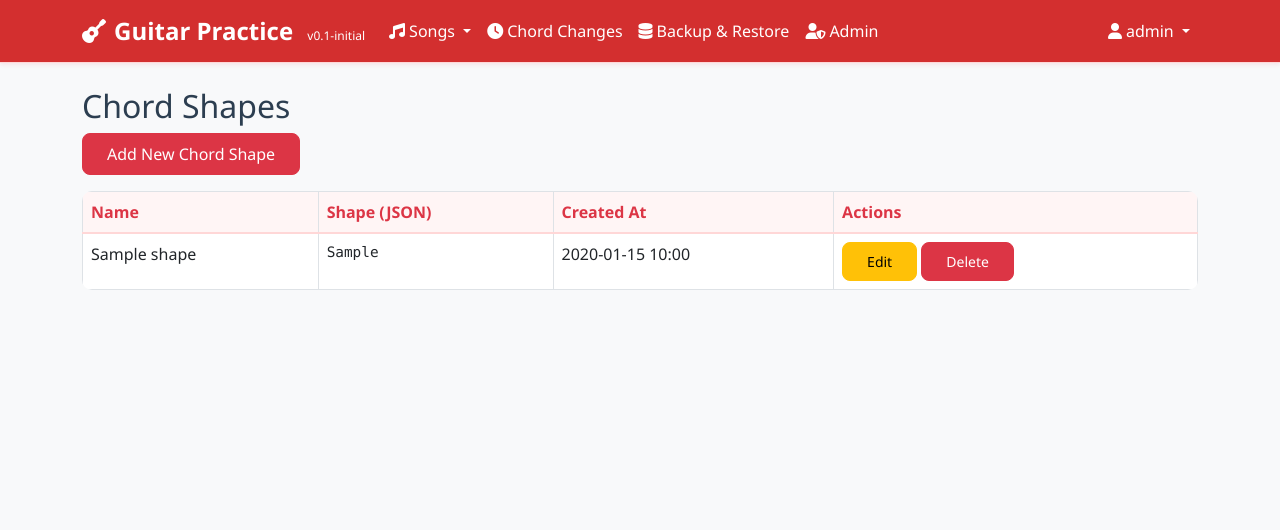
After one commit to stevencoutts/guitar-webapp, a Flask app: page /admin/chords in a window 1280 px wide. The commit adds this page. Shown: the top 530 px of the page. Run offline with Flask 3, Linux system fonts and the light colour scheme; a user stored in the database is signed in; tables that the repository leaves empty hold one stand-in row (values such as "Sample post"); some libraries are stand-ins or nearby versions.

Commit message:
Add chord fingering GUI

```diff
--- a/app.py
+++ b/app.py
@@ -147,6 +147,18 @@ class ChordPair(db.Model):
     @property
     def display_name(self):
         return f"{self.first_chord}→{self.second_chord}"
+
+class ChordShape(db.Model):
+    id = db.Column(db.Integer, primary_key=True)
+    name = db.Column(db.String(20), unique=True, nullable=False)
+    shape = db.Column(db.Text, nullable=False)  # JSON string representing the shape
+    created_at = db.Column(db.DateTime, default=datetime.utcnow)
+
+    def get_shape(self):
+        try:
+            return json.loads(self.shape)
+        except Exception:
+            return None
 
 @login_manager.user_loader
 def load_user(user_id):
@@ -861,39 +873,32 @@ def chord_pair_history(chord_pair):
 @app.route('/chord/<chord_name>')
 def get_chord_diagram(chord_name):
     """Generate a basic chord diagram"""
-    # Basic chord shapes (fret positions for each string in EADGBE order)
-    # Each chord is defined as a list of tuples, one for each string from low E to high E
-    # Each tuple contains (fret_number, symbol) where:
-    # - fret_number: 0 for open string, 1-12 for fretted notes
-    # - symbol: 'x' for muted string, or the finger number (1-4) for fretted notes
-    # Example: 'C' chord [(0, 'x'), (1, 1), (0, 0), (2, 2), (3, 3), (0, 'x')]
-    # means: x32010 (from low E to high E)
-    # - Low E: muted (x)
-    # - A: 3rd fret, finger 1
-    # - D: 2nd fret, finger 0 (open)
-    # - G: 0th fret, finger 2
-    # - B: 1st fret, finger 3
-    # - High E: muted (x)
-    chord_shapes = {
-        'C': [(0, 'x'), (3, 1), (2, 1), (0, 0), (1, 1), (0, 0)],  # x32010
-        'G': [(3, 3), (2, 0), (0, 0), (0, 0), (0, 0), (3, 3)],  # 320003
-        'D': [(2, 'x'), (2, 'x'), (0, 0), (2, 2), (3, 3), (2, 2)],  # xx0232
-        'A': [(0, 'x'), (0, 0), (2, 2), (2, 2), (2, 2), (0, 0)],  # x02220
-        'E': [(0, 0), (2, 2), (2, 2), (1, 1), (0, 0), (0, 0)],  # 022100
-        'Am': [(0, 'x'), (0, 0), (2, 2), (2, 2), (1, 1), (0, 0)],  # x02210
-        'Em': [(0, 0), (2, 2), (2, 2), (0, 0), (0, 0), (0, 0)],  # 022000
-        'F': [(1, 1), (3, 3), (3, 3), (2, 2), (1, 1), (1, 1)],  # 133211
-        'Dm': [(0, 'x'), (0, 'x'), (0, 0), (2, 2), (3, 3), (1, 1)],  # xx0231
-        'G7': [(3, 3), (2, 2), (0, 0), (0, 0), (0, 0), (1, 1)],  # 320001
-        'C7': [(0, 'x'), (3, 3), (2, 2), (3, 3), (1, 1), (0, 0)],  # x32310
-        'A7': [(0, 'x'), (0, 0), (2, 2), (0, 0), (2, 2), (0, 0)],  # x02020
-        'E7': [(0, 0), (2, 2), (0, 0), (1, 1), (0, 0), (0, 0)],  # 020100
-        'B7': [(2, 2), (1, 1), (2, 2), (0, 0), (2, 2), (0, 'x')],  # 212020
-        'Bm': [(2, 2), (2, 2), (4, 4), (4, 4), (3, 3), (2, 2)],  # 224432
-        'Fmaj7': [(0, 'x'), (0, 'x'), (3, 3), (2, 2), (1, 1), (0, 0)],  # 133211
-        'Cadd9': [(0, 'x'), (3, 3), (2, 2), (0, 0), (3, 3), (3, 3)],  # x32030
-    }
-
+    # Try to get from DB first
+    db_shape = get_chord_shape_by_name(chord_name)
+    if db_shape:
+        chord_shape = db_shape
+    else:
+        # fallback to hardcoded
+        chord_shapes = {
+            'C': [(0, 'x'), (3, 1), (2, 1), (0, 0), (1, 1), (0, 0)],  # x32010
+            'G': [(3, 3), (2, 0), (0, 0), (0, 0), (0, 0), (3, 3)],  # 320003
+            'D': [(2, 'x'), (2, 'x'), (0, 0), (2, 2), (3, 3), (2, 2)],  # xx0232
+            'A': [(0, 'x'), (0, 0), (2, 2), (2, 2), (2, 2), (0, 0)],  # x02220
+            'E': [(0, 0), (2, 2), (2, 2), (1, 1), (0, 0), (0, 0)],  # 022100
+            'Am': [(0, 'x'), (0, 0), (2, 2), (2, 2), (1, 1), (0, 0)],  # x02210
+            'Em': [(0, 0), (2, 2), (2, 2), (0, 0), (0, 0), (0, 0)],  # 022000
+            'F': [(1, 1), (3, 3), (3, 3), (2, 2), (1, 1), (1, 1)],  # 133211
+            'Dm': [(0, 'x'), (0, 'x'), (0, 0), (2, 2), (3, 3), (1, 1)],  # xx0231
+            'G7': [(3, 3), (2, 2), (0, 0), (0, 0), (0, 0), (1, 1)],  # 320001
+            'C7': [(0, 'x'), (3, 3), (2, 2), (3, 3), (1, 1), (0, 0)],  # x32310
+            'A7': [(0, 'x'), (0, 0), (2, 2), (0, 0), (2, 2), (0, 0)],  # x02020
+            'E7': [(0, 0), (2, 2), (0, 0), (1, 1), (0, 0), (0, 0)],  # 020100
+            'B7': [(2, 2), (1, 1), (2, 2), (0, 0), (2, 2), (0, 'x')],  # 212020
+            'Bm': [(2, 2), (2, 2), (4, 4), (4, 4), (3, 3), (2, 2)],  # 224432
+            'Fmaj7': [(0, 'x'), (0, 'x'), (3, 3), (2, 2), (1, 1), (0, 0)],  # 133211
+            'Cadd9': [(0, 'x'), (3, 3), (2, 2), (0, 0), (3, 3), (3, 3)],  # x32030
+        }
+        chord_shape = chord_shapes.get(chord_name)
     # SVG dimensions
     width = 150
     height = 200
@@ -901,8 +906,6 @@ def get_chord_diagram(chord_name):
     string_spacing = 20
     left_margin = 25
     top_margin = 20
-
-    # Start SVG content
     svg = f'''
     <svg width="{width}" height="{height}" xmlns="http://www.w3.org/2000/svg">
         <style>
@@ -914,36 +917,26 @@ def get_chord_diagram(chord_name):
             .chord-name {{ font-family: Arial; font-size: 16px; }}
         </style>
     '''
-
     # Draw frets
     for i in range(5):
         y = top_margin + i * fret_height
         svg += f'<line x1="{left_margin}" y1="{y}" x2="{left_margin + 5 * string_spacing}" y2="{y}" class="fret"/>'
-
     # Draw strings
     for i in range(6):
         x = left_margin + i * string_spacing  # Draw from low E to high E
         svg += f'<line x1="{x}" y1="{top_margin}" x2="{x}" y2="{top_margin + 4 * fret_height}" class="string"/>'
-
     # Draw dots for the chord if we know it
-    if chord_name in chord_shapes:
-        for string_idx, (fret, symbol) in enumerate(chord_shapes[chord_name]):
+    if chord_shape:
+        for string_idx, (fret, symbol) in enumerate(chord_shape):
             x = left_margin + string_idx * string_spacing  # Draw from low E to high E
             if symbol == 'x':
-                # X mark for muted string
                 svg += f'<text x="{x}" y="{top_margin - 5}" text-anchor="middle" class="x">×</text>'
             elif fret == 0:
-                # Open string
                 svg += f'<circle cx="{x}" cy="{top_margin - 10}" r="4" class="open"/>'
             else:
-                # Fretted note
                 y = top_margin + (fret - 0.5) * fret_height
                 svg += f'<circle cx="{x}" cy="{y}" r="6" class="dot"/>'
-
-    # Close SVG
     svg += '</svg>'
-
-    # Return SVG as response
     return Response(svg, mimetype='image/svg+xml')
 
 # Make version available to all templates
@@ -952,6 +945,91 @@ def inject_version():
     """Inject version number into all templates"""
     return dict(version=VERSION)
 
+# Utility to get chord shape by name
+def get_chord_shape_by_name(name):
+    chord = ChordShape.query.filter_by(name=name).first()
+    if chord:
+        return chord.get_shape()
+    return None
+
+@app.route('/admin/chords')
+@login_required
+def admin_chords():
+    if not current_user.is_admin:
+        flash('You do not have permission to access this page.')
+        return redirect(url_for('index'))
+    chords = ChordShape.query.order_by(ChordShape.name).all()
+    return render_template('admin_chords.html', chords=chords)
+
+@app.route('/admin/chords/new', methods=['GET', 'POST'])
+@login_required
+def new_chord_shape():
+    if not current_user.is_admin:
+        flash('You do not have permission to access this page.')
+        return redirect(url_for('index'))
+    if request.method == 'POST':
+        name = request.form.get('name')
+        shape = request.form.get('shape')
+        if not name or not shape:
+            flash('Name and shape are required.')
+            return redirect(url_for('new_chord_shape'))
+        if ChordShape.query.filter_by(name=name).first():
+            flash('Chord name already exists.')
+            return redirect(url_for('new_chord_shape'))
+        try:
+            # Validate shape is valid JSON
+            json_shape = json.loads(shape)
+            chord = ChordShape(name=name, shape=json.dumps(json_shape))
+            db.session.add(chord)
+            db.session.commit()
+            flash('Chord shape added successfully!')
+            return redirect(url_for('admin_chords'))
+        except Exception as e:
+            flash(f'Invalid shape format: {e}')
+            return redirect(url_for('new_chord_shape'))
+    return render_template('edit_chord_shape.html', chord=None)
+
+@app.route('/admin/chords/<int:chord_id>/edit', methods=['GET', 'POST'])
+@login_required
+def edit_chord_shape(chord_id):
+    if not current_user.is_admin:
+        flash('You do not have permission to access this page.')
+        return redirect(url_for('index'))
+    chord = ChordShape.query.get_or_404(chord_id)
+    if request.method == 'POST':
+        name = request.form.get('name')
+        shape = request.form.get('shape')
+        if not name or not shape:
+            flash('Name and shape are required.')
+            return redirect(url_for('edit_chord_shape', chord_id=chord_id))
+        try:
+            json_shape = json.loads(shape)
+            chord.name = name
+            chord.shape = json.dumps(json_shape)
+            db.session.commit()
+            flash('Chord shape updated successfully!')
+            return redirect(url_for('admin_chords'))
+        except Exception as e:
+            flash(f'Invalid shape format: {e}')
+            return redirect(url_for('edit_chord_shape', chord_id=chord_id))
+    return render_template('edit_chord_shape.html', chord=chord)
+
+@app.route('/admin/chords/<int:chord_id>/delete', methods=['POST'])
+@login_required
+def delete_chord_shape(chord_id):
+    if not current_user.is_admin:
+        flash('You do not have permission to access this page.')
+        return redirect(url_for('index'))
+    chord = ChordShape.query.get_or_404(chord_id)
+    form = request.form
+    if 'csrf_token' not in form or form['csrf_token'] != csrf.generate_csrf():
+        flash('CSRF token validation failed', 'error')
+        return redirect(url_for('admin_chords'))
+    db.session.delete(chord)
+    db.session.commit()
+    flash('Chord shape deleted successfully!')
+    return redirect(url_for('admin_chords'))
+
 if __name__ == '__main__':
     with app.app_context():
         db.create_all()
--- a/templates/admin.html
+++ b/templates/admin.html
@@ -258,4 +258,8 @@ function openNewUserModal() {
     modalInstance.show();
 }
 </script>
+
+{% if current_user.is_admin %}
+    <a href="{{ url_for('admin_chords') }}" class="btn btn-info mb-2">Manage Chord Shapes</a>
+{% endif %}
 {% endblock %}
--- /dev/null
+++ b/templates/admin_chords.html
@@ -0,0 +1,31 @@
+{% extends 'base.html' %}
+{% block content %}
+<h2>Chord Shapes</h2>
+<a href="{{ url_for('new_chord_shape') }}" class="btn btn-primary mb-3">Add New Chord Shape</a>
+<table class="table table-bordered">
+    <thead>
+        <tr>
+            <th>Name</th>
+            <th>Shape (JSON)</th>
+            <th>Created At</th>
+            <th>Actions</th>
+        </tr>
+    </thead>
+    <tbody>
+        {% for chord in chords %}
+        <tr>
+            <td>{{ chord.name }}</td>
+            <td><pre style="font-size: 0.9em;">{{ chord.shape }}</pre></td>
+            <td>{{ chord.created_at.strftime('%Y-%m-%d %H:%M') if chord.created_at else '' }}</td>
+            <td>
+                <a href="{{ url_for('edit_chord_shape', chord_id=chord.id) }}" class="btn btn-sm btn-warning">Edit</a>
+                <form action="{{ url_for('delete_chord_shape', chord_id=chord.id) }}" method="post" style="display:inline;" onsubmit="return confirm('Delete this chord shape?');">
+                    <input type="hidden" name="csrf_token" value="{{ csrf_token() }}">
+                    <button type="submit" class="btn btn-sm btn-danger">Delete</button>
+                </form>
+            </td>
+        </tr>
+        {% endfor %}
+    </tbody>
+</table>
+{% endblock %}
```
Also changed, not shown: templates/edit_chord_shape.html (added, +18 -0 lines).
